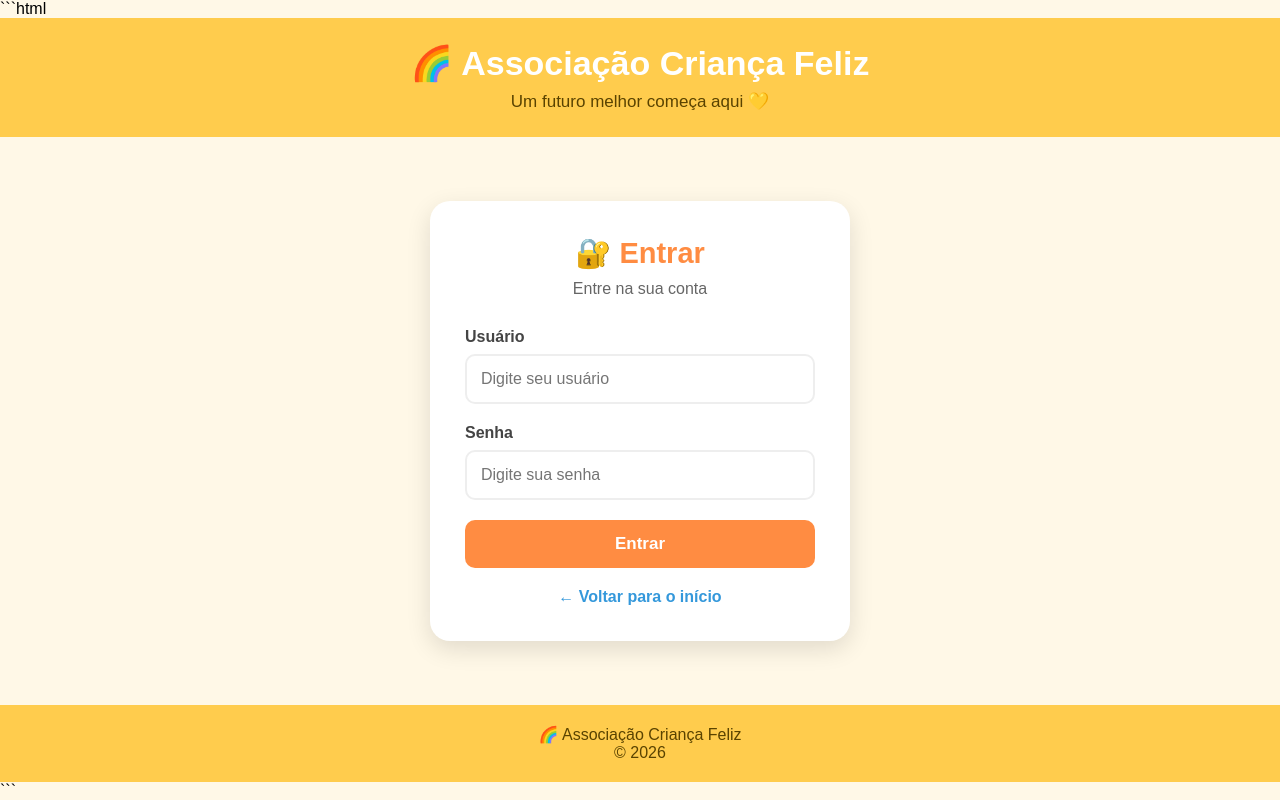
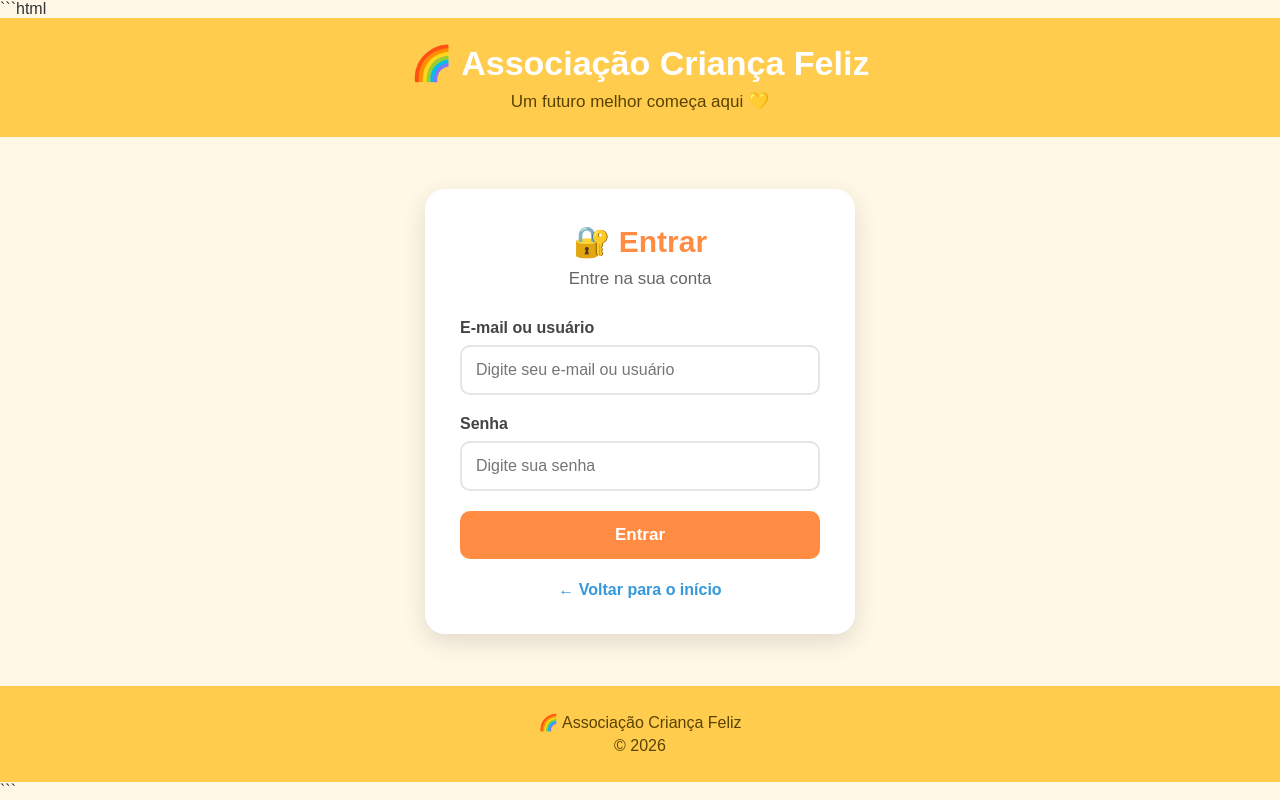
Before and after one commit to Sr-tetao/associacao_crian-a-feliz, a Flask app: page /login in a window 1280 px wide. Run offline with Flask 3, Linux system fonts and the light colour scheme.

Commit message:
Update login.html

```diff
--- a/templates/login.html
+++ b/templates/login.html
@@ -6,7 +6,7 @@
     <meta charset="UTF-8">
     <meta name="viewport" content="width=device-width, initial-scale=1.0">
 
-    <title>Login - Associação Criança Feliz</title>
+    <title>Entrar - Associação Criança Feliz</title>
 
     <style>
         * {
@@ -19,6 +19,7 @@
             min-height: 100vh;
             font-family: Arial, Helvetica, sans-serif;
             background: #fff8e7;
+            color: #333;
 
             display: flex;
             flex-direction: column;
@@ -48,33 +49,55 @@
             justify-content: center;
             align-items: center;
 
-            padding: 40px 20px;
+            padding: 45px 20px;
         }
 
         .login-card {
             width: 100%;
-            max-width: 420px;
+            max-width: 430px;
 
             background: white;
             padding: 35px;
 
             border-radius: 20px;
 
-            box-shadow:
-                0 8px 25px rgba(0, 0, 0, 0.12);
+            box-shadow: 0 8px 25px rgba(0, 0, 0, 0.12);
         }
 
         .login-card h2 {
             text-align: center;
             color: #ff8c42;
+            font-size: 30px;
             margin-bottom: 10px;
-            font-size: 29px;
         }
 
-        .login-card .descricao {
+        .descricao {
             text-align: center;
             color: #666;
             margin-bottom: 30px;
+            font-size: 17px;
+        }
+
+        .mensagens {
+            margin-bottom: 20px;
+        }
+
+        .mensagem {
+            padding: 12px;
+            border-radius: 8px;
+            margin-bottom: 8px;
+            text-align: center;
+            font-size: 15px;
+        }
+
+        .erro {
+            background: #ffe0dc;
+            color: #b42318;
+        }
+
+        .sucesso {
+            background: #dff7e3;
+            color: #18753c;
         }
 
         .campo {
@@ -92,7 +115,7 @@
             width: 100%;
             padding: 14px;
 
-            border: 2px solid #eee;
+            border: 2px solid #e5e5e5;
             border-radius: 10px;
 
             font-size: 16px;
@@ -105,7 +128,6 @@
 
         .botao {
             width: 100%;
-
             padding: 14px;
 
             border: none;
@@ -124,32 +146,11 @@
             background: #f47721;
         }
 
-        .mensagens {
-            margin-bottom: 20px;
-        }
-
-        .mensagem {
-            padding: 12px;
-            border-radius: 8px;
-            margin-bottom: 8px;
-            text-align: center;
-        }
-
-        .erro {
-            background: #ffe0dc;
-            color: #b42318;
-        }
-
-        .sucesso {
-            background: #dff7e3;
-            color: #18753c;
-        }
-
         .voltar {
             display: block;
             text-align: center;
 
-            margin-top: 20px;
+            margin-top: 22px;
 
             color: #3498db;
             text-decoration: none;
@@ -162,9 +163,13 @@
 
         footer {
             background: #ffcc4d;
-            padding: 20px;
+            padding: 22px;
             text-align: center;
             color: #5a4300;
+        }
+
+        footer p {
+            margin: 5px;
         }
 
         @media (max-width: 500px) {
@@ -178,7 +183,7 @@
             }
 
             .login-card h2 {
-                font-size: 25px;
+                font-size: 26px;
             }
         }
     </style>
@@ -203,8 +208,6 @@
             </p>
 
 
-            <!-- Mensagens do Flask -->
-
             {% with messages = get_flashed_messages(with_categories=true) %}
 
                 {% if messages %}
@@ -226,21 +229,19 @@
             {% endwith %}
 
 
-            <!-- Formulário de login -->
-
             <form method="POST" action="{{ url_for('login') }}">
 
                 <div class="campo">
 
                     <label for="usuario">
-                        Usuário
+                        E-mail ou usuário
                     </label>
 
                     <input
                         type="text"
                         id="usuario"
                         name="usuario"
-                        placeholder="Digite seu usuário"
+                        placeholder="Digite seu e-mail ou usuário"
                         required
                         autocomplete="username"
                     >
@@ -283,8 +284,10 @@
 
 
     <footer>
+
         <p>🌈 Associação Criança Feliz</p>
         <p>© 2026</p>
+
     </footer>
 
 </body>
```
